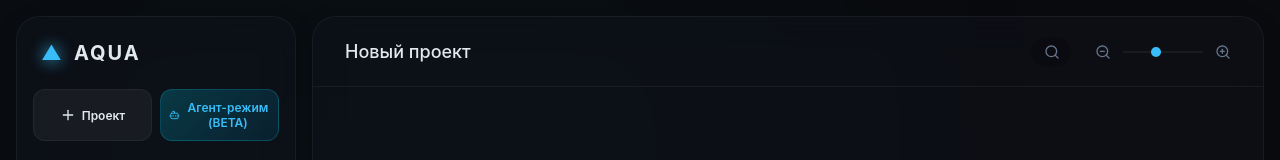
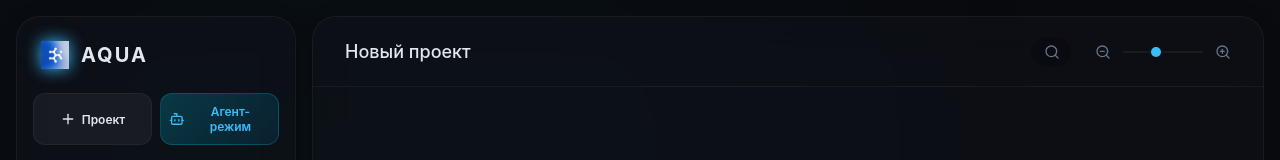
Before and after one commit to TheMistaKrips/AQUA, a React (Vite) app: page / in a window 1280 px wide. Shown: the top 160 px of the page. Built offline with nearby package versions, Linux system fonts and the light colour scheme; no server answers.

Commit message:
logo_update

```diff
--- a/src/components/Sidebar.jsx
+++ b/src/components/Sidebar.jsx
@@ -1,6 +1,8 @@
 import React, { useState } from 'react';
 import { Plus, PanelLeftClose, PanelLeft, Folder, Edit2, Trash2, Check, Bot } from 'lucide-react';
 import '../styles/Sidebar.css';
+// ИМПОРТИРУЕМ ТВОЙ ЛОГОТИП (проверь, чтобы путь и регистр букв точно совпадали)
+import aquaLogo from '../assets/AQUA.png';
 
 export default function Sidebar({ projects, activeProjectId, setActiveProjectId, createProject, renameProject, deleteProject, isOpen, toggleSidebar }) {
     const [editingId, setEditingId] = useState(null);
@@ -27,7 +29,9 @@ export default function Sidebar({ projects, activeProjectId, setActiveProjectId,
             <div className={`sidebar glass-panel ${isOpen ? '' : 'closed'}`}>
                 <div className="sidebar-header">
                     <div className="logo">
-                        <span className="logo-icon">▲</span> AQUA
+                        {/* ВСТАВЛЯЕМ КАРТИНКУ ВМЕСТО ТРЕУГОЛЬНИКА */}
+                        <img src={aquaLogo} alt="AQUA Logo" className="logo-image" />
+                        AQUA
                     </div>
                 </div>
 
@@ -36,7 +40,7 @@ export default function Sidebar({ projects, activeProjectId, setActiveProjectId,
                         <Plus size={16} /> Проект
                     </button>
                     <button className="new-agent-btn" onClick={() => createProject('agent')}>
-                        <Bot size={16} /> Агент-режим (BETA)
+                        <Bot size={16} /> Агент-режим
                     </button>
                 </div>
 
--- a/src/styles/Sidebar.css
+++ b/src/styles/Sidebar.css
@@ -54,7 +54,15 @@
     letter-spacing: 2px;
     display: flex;
     align-items: center;
-    gap: 10px;
+    gap: 12px;
+}
+
+.logo-image {
+    width: 28px;
+    height: 28px;
+    object-fit: contain;
+    /* Оставляем неоновое свечение, чтобы логотип тоже светился голубым */
+    filter: drop-shadow(0 0 8px var(--accent-aqua));
 }
 
 .logo-icon {
```
Also changed, not shown: src/assets/AQUA.png (added).
